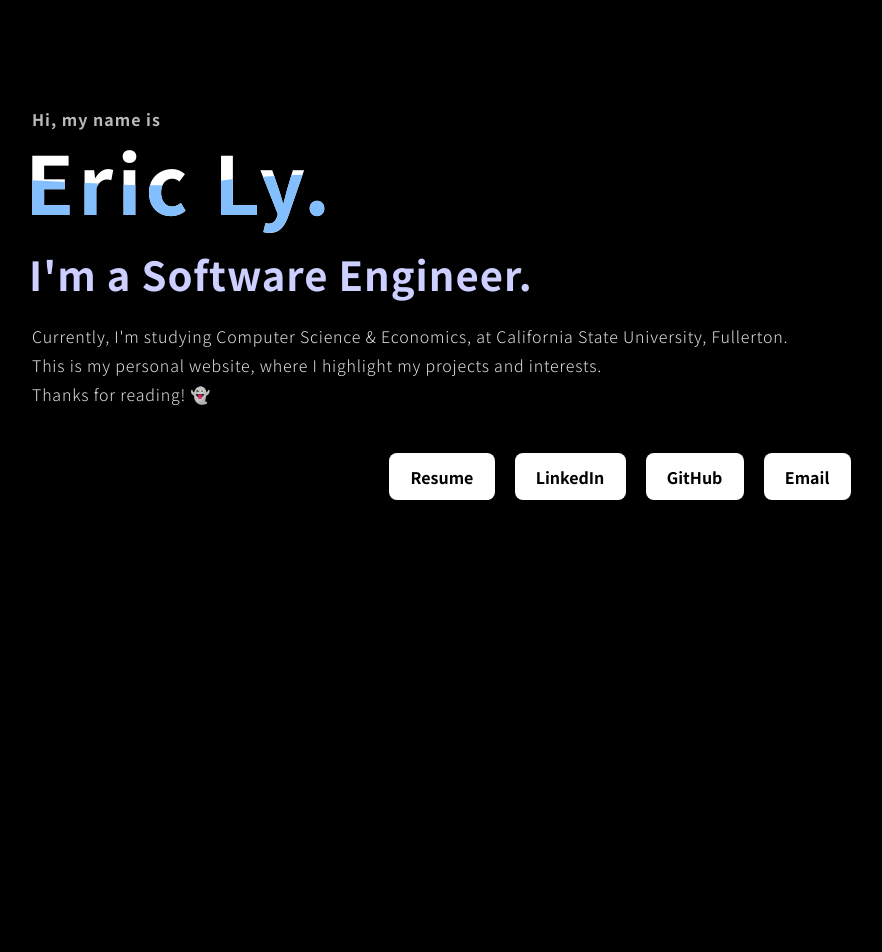
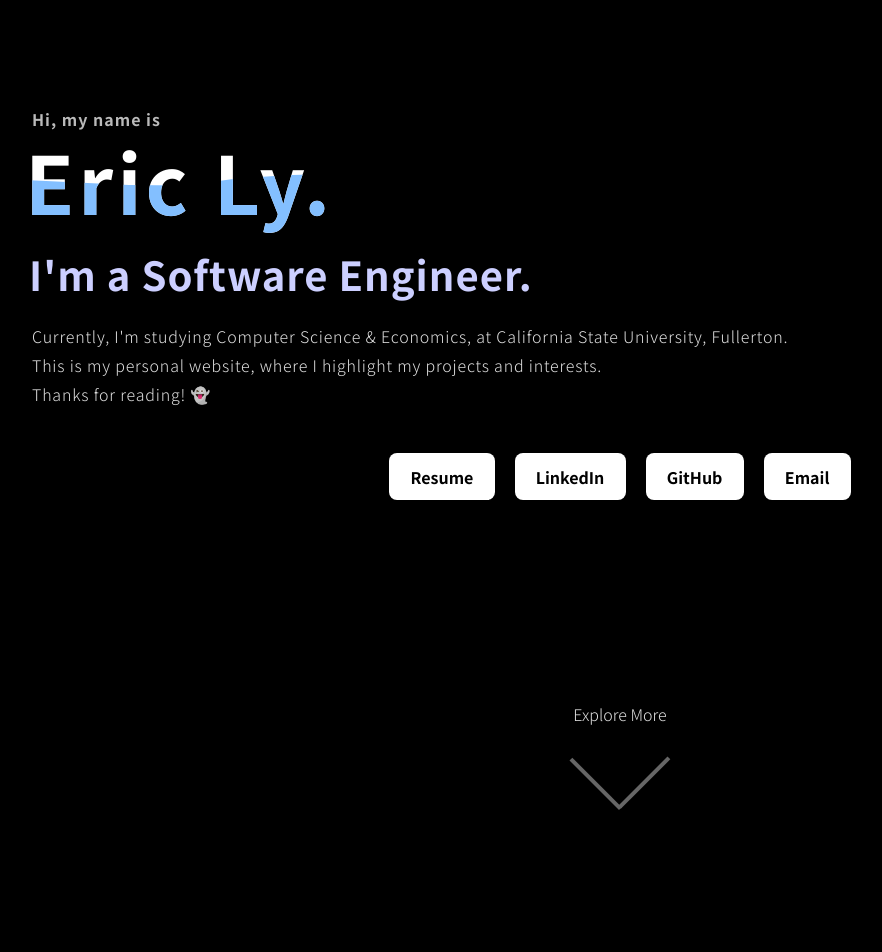
Before and after one commit to lyeric2022/lyyeric.tech, a React (Vite) app: page / in a window 1280 px wide. Shown: the top 952 px of the page, without its empty margins (20-902 px from the left). Built offline with nearby package versions, Linux system fonts and the light colour scheme.

Commit message:
feat(arrow): add smooth scroll to projects section

```diff
--- a/package.json
+++ b/package.json
@@ -23,6 +23,6 @@
     "eslint-plugin-react-hooks": "^4.6.0",
     "eslint-plugin-react-refresh": "^0.3.4",
     "sass": "^1.63.6",
-    "vite": "^4.3.9"
+    "vite": "^4.5.5"
   }
 }
--- a/src/App.jsx
+++ b/src/App.jsx
@@ -1,13 +1,26 @@
-import React from 'react';
+import React, { useState, useEffect } from 'react';
 import './App.scss';
+import './Components/DownArrow.scss';
 
 import Projects from './Projects';
 import VideoMedia from './VideoMedia';
+import DownArrow from './Components/DownArrow';
 
 // import { UserCounter } from './firebase'; // Import the UserCounter component
 // import UniqueVisitors from './UniqueVisitors';
 
 function App() {
+  const [isMobile, setIsMobile] = useState(window.innerWidth < 768);
+
+  useEffect(() => {
+    const handleResize = () => {
+      setIsMobile(window.innerWidth < 768);
+    };
+
+    window.addEventListener('resize', handleResize);
+    return () => window.removeEventListener('resize', handleResize);
+  }, []);
+
   const handleOpenFile = () => {
     const fileUrl = './Eric Ly Resume 102024.pdf';
     window.open(fileUrl, '_blank');
@@ -34,13 +47,14 @@ function App() {
 
   return (
     <>
+
       {/* <UniqueVisitors />     */}
       <div className="home-screen">
         <div className="introduction">
           <h4>Hi, my name is</h4>
           <div className='content'>
-                      <h1>Eric Ly.</h1>
-                      <h1>Eric Ly.</h1>
+            <h1>Eric Ly.</h1>
+            <h1>Eric Ly.</h1>
 
 
           </div>
@@ -60,10 +74,15 @@ function App() {
           <button onClick={handleOpenGitHub}>GitHub</button>
           <button onClick={handleSendEmail}>Email</button>
         </div>
+
+        {/* <DownArrow /> */}
+        {console.log(isMobile)}
+        {!isMobile && <DownArrow />}
       </div>
 
       <Projects />
       <VideoMedia />
+
     </>
   );
 }
--- /dev/null
+++ b/src/Components/DownArrow.jsx
@@ -0,0 +1,32 @@
+import React from 'react';
+import "./DownArrow.scss";
+
+const DownArrow = () => {
+  const handleScrollToProjects = () => {
+    const projectsSection = document.getElementById('projects-section');
+    if (projectsSection) {
+      const offset = -50; // Adjust this value to set how much further up you want to scroll
+      const bodyRect = document.body.getBoundingClientRect().top;
+      const elementRect = projectsSection.getBoundingClientRect().top;
+      const elementPosition = elementRect - bodyRect;
+      const offsetPosition = elementPosition + offset;
+
+      window.scrollTo({
+        top: offsetPosition,
+        behavior: 'smooth'
+      });
+    }
+  };
+
+  return (
+    <div className="arrow-container" onClick={handleScrollToProjects}>
+      <div className="arrow">
+        <p>Explore More</p>
+        <div className="arrow-right"></div>
+        <div className="arrow-left"></div>
+      </div>
+    </div>
+  );
+};
+
+export default DownArrow;
--- /dev/null
+++ b/src/Components/DownArrow.scss
@@ -0,0 +1,84 @@
+.arrow-container {
+    cursor: pointer;
+    height: 120px;
+    left: 50%;
+    position: relative;
+    top: 30%;
+    transform: translateX(-50%) translateY(-50%);
+    transition: transform .1s;
+    width: 100px;
+
+    $transition-time: .15s;
+}
+
+.arrow {
+    cursor: pointer;
+    height: 120px;
+    left: 50%;
+    position: relative;
+    top: 30%;
+    transform: translateX(-50%) translateY(-50%);
+    transition: transform .1s;
+    width: 100px;
+
+    $transition-time: .15s;
+
+    &-right,
+    &-left {
+        background-color: #666;
+        height: 4px;
+        position: relative;
+        top: 50%;
+        width: 70%;
+
+        &:after {
+            background-color: #fff;
+            content: '';
+            height: 100%;
+            position: absolute;
+            top: 0;
+            transition: all $transition-time;
+        }
+    }
+
+    &-right {
+        left: -22px;
+        transform: rotate(135deg);
+        transform-origin: bottom right;
+
+        &:after {
+            left: 100%;
+            right: 0;
+            transition-delay: 0s;
+        }
+    }
+
+    &-left {
+        left: -21px;
+        transform: rotate(45deg);
+        transform-origin: bottom right;
+
+        &:after {
+            left: 0;
+            right: 100%;
+            transition-delay: $transition-time;
+        }
+    }
+
+    &:hover & {
+
+        &-right:after {
+            left: 0;
+            transition-delay: $transition-time;
+        }
+
+        &-left:after {
+            right: 0;
+            transition-delay: 0s;
+        }
+    }
+
+    &:active {
+        transform: translateX(-50%) translateY(-50%) scale(0.9);
+    }
+}
--- a/src/Projects.jsx
+++ b/src/Projects.jsx
@@ -21,7 +21,7 @@ const Projects = () => {
     };
 
     return (
-        <div className="section-container">
+        <div id="projects-section" className="section-container">
             <h1 id="projects-subtitle">Projects</h1>
             <div className="projects-container">
                 <div className="card project-card">
```
Also changed, not shown: 1 other file (tests, documents, lock files or other folders).
